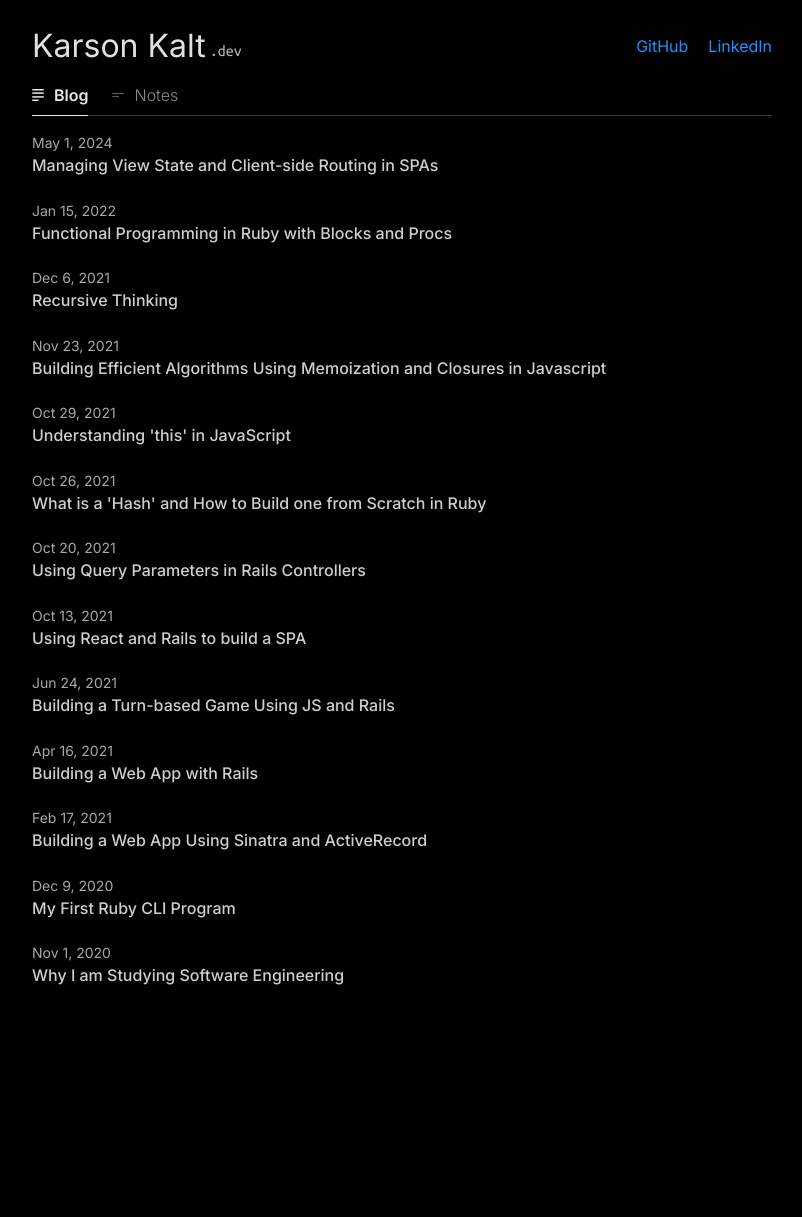
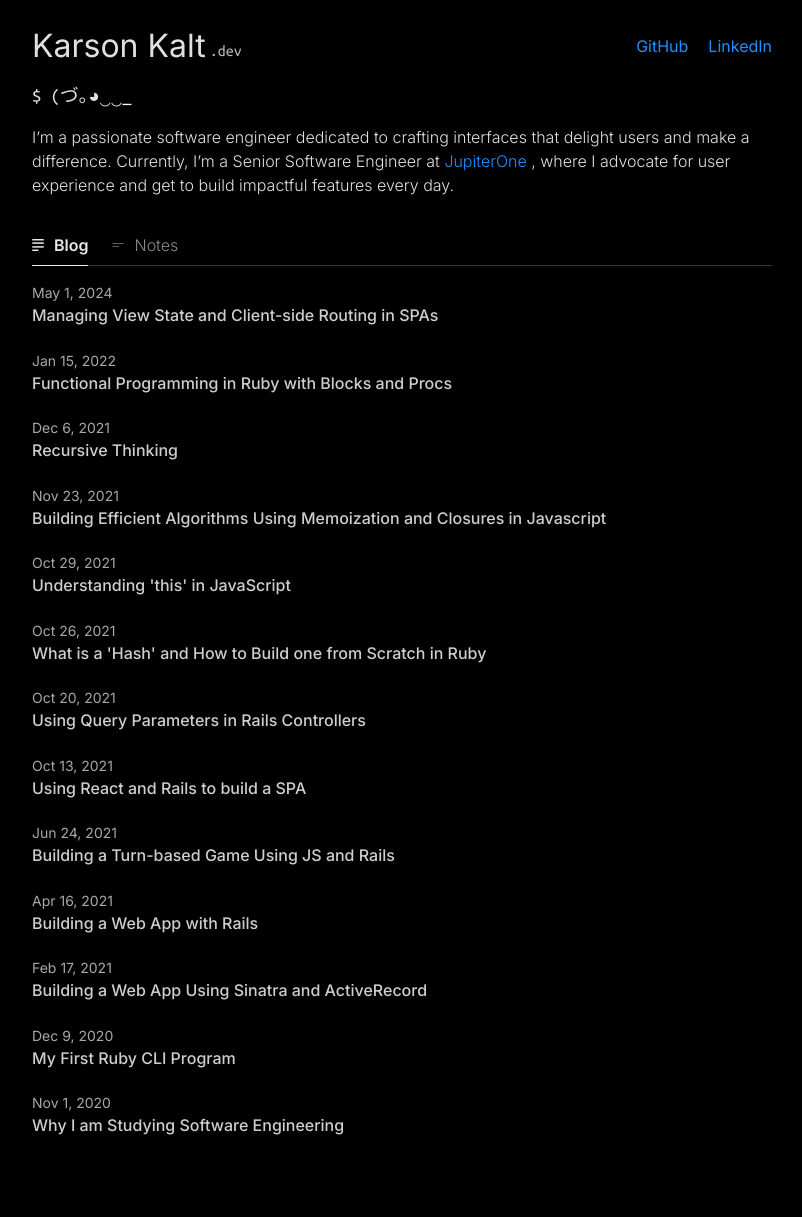
Before and after one commit to karsonkalt/karsonkalt.github.io, a Jekyll site: the page built from index.markdown, in a window 1280 px wide. Shown: the whole page, without its empty margins (238-1040 px from the left). Built offline with Jekyll 4.4.1, drawn with Linux system fonts in a browser that asks for light colours; before the commit the page ends 1067 px from its top, so only the background shows below that; some of the changed lines change nothing that is shown.

Commit message:
add animation and bio

```diff
--- a/_layouts/home.html
+++ b/_layouts/home.html
@@ -20,6 +20,19 @@ layout: base
     </a>
   </nav>
 </div>
+
+<section class="about">
+  <h3 class="terminal">
+    <span class="prompt">$</span>
+    <span class="emoticon"></span>
+  </h3>
+  <p>
+    I’m a passionate software engineer dedicated to crafting interfaces that
+    delight users and make a difference. Currently, I’m a Senior Software Engineer at <a
+      href="https://www.jupiterone.com/" target="_blank">JupiterOne</a> , where I advocate for
+    user experience and get to build impactful features every day.
+  </p>
+</section>
 
 <div class="tab-container">
   <div role="tablist">
@@ -113,3 +126,5 @@ layout: base
   </div>
 
 </div>
+
+<script src="{{ 'assets/js/emoticon.js' | relative_url }}"></script>
--- a/_sass/custom-styles.scss
+++ b/_sass/custom-styles.scss
@@ -1,3 +1,28 @@
+.about {
+  display: flex;
+  flex-direction: column;
+  margin-bottom: 20px;
+}
+
+.terminal {
+  font-family: "Ubuntu Mono";
+}
+
+.cursor {
+  color: white;
+  animation: blink 1s step-end infinite;
+}
+
+@keyframes blink {
+  from,
+  to {
+    color: transparent;
+  }
+  50% {
+    color: white;
+  }
+}
+
 .header {
   display: flex;
   justify-content: space-between;
--- /dev/null
+++ b/assets/js/emoticon.js
@@ -0,0 +1,66 @@
+document.addEventListener("DOMContentLoaded", function () {
+  let emoticonElement = document.querySelector(".emoticon");
+  let textElement = document.createElement("span");
+  emoticonElement.appendChild(textElement);
+  let cursorElement = document.createElement("span");
+  cursorElement.classList.add("cursor");
+  cursorElement.textContent = "_";
+  emoticonElement.appendChild(cursorElement);
+
+  setTimeout(function () {
+    let emoticons = [
+      "(^-^)/",
+      "ツ",
+      "(づ｡◕‿‿◕｡)づ",
+      "(✿◠‿◠)",
+      "(ﾉ◕ヮ◕)ﾉ*:・ﾟ✧",
+      "(☉ ‿ ⚆)",
+      "(◉‿◉)つ",
+    ];
+
+    let currentEmoticon = "";
+    let isDeleting = false;
+    let isWaiting = false;
+    let targetEmoticon = "";
+
+    function animateEmoticon() {
+      if (
+        !isDeleting &&
+        !isWaiting &&
+        currentEmoticon.length < targetEmoticon.length
+      ) {
+        currentEmoticon += targetEmoticon[currentEmoticon.length];
+      } else if (
+        !isDeleting &&
+        !isWaiting &&
+        currentEmoticon.length === targetEmoticon.length
+      ) {
+        isWaiting = true;
+        setTimeout(() => {
+          isWaiting = false;
+          isDeleting = true;
+        }, 8000);
+      }
+
+      if (isDeleting && currentEmoticon.length > 0) {
+        currentEmoticon = currentEmoticon.substring(
+          0,
+          currentEmoticon.length - 1
+        );
+      } else if (isDeleting && currentEmoticon.length === 0) {
+        isDeleting = false;
+        let randomIndex = Math.floor(Math.random() * emoticons.length);
+        targetEmoticon = emoticons[randomIndex];
+      }
+
+      textElement.textContent = currentEmoticon;
+
+      let timeout = isDeleting ? 100 : 200;
+      setTimeout(animateEmoticon, timeout);
+    }
+
+    let randomIndex = Math.floor(Math.random() * emoticons.length);
+    targetEmoticon = emoticons[randomIndex];
+    animateEmoticon();
+  }, 3500);
+});
--- a/assets/js/tabs.js
+++ b/assets/js/tabs.js
@@ -19,8 +19,6 @@ window.onhashchange = function () {
 };
 
 function applyChanges(clickedTab) {
-  console.log("clickedTab", clickedTab);
-
   tabNodes.forEach((tab) => {
     const isSelected = tab === clickedTab;
     tab.setAttribute("aria-selected", isSelected.toString());
@@ -29,11 +27,9 @@ function applyChanges(clickedTab) {
     const tabPanel = document.getElementById(tabPanelId);
 
     if (!tabPanel) {
-      console.error(`Tab panel with id "${tabPanelId}" not found.`);
       return;
     }
 
-    console.log("tabPanel", tabPanel);
     if (isSelected) {
       tabPanel.removeAttribute("hidden");
     } else {
```
